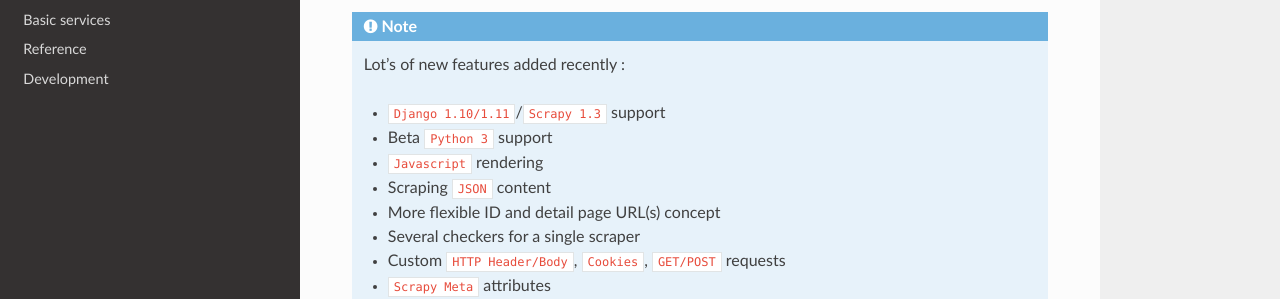
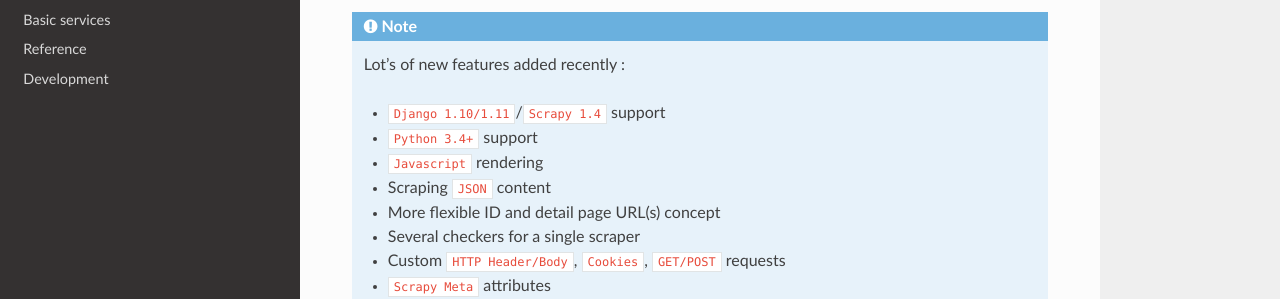
Before and after one commit to EmersonCosta0915/Django-Dynamic-Scraper, a Sphinx documentation site: the page built from docs/index.rst, in a window 1280 px wide and 900 px high. Shown: the part 244-543 px from the top of the window. Built offline with Sphinx 7.4.7 and the Read the Docs theme 2.0.0, drawn with Linux system fonts in a browser that asks for light colours.

Commit message:
Added not on Scrapy 1.4 support in the docs

```diff
--- a/docs/development.rst
+++ b/docs/development.rst
@@ -97,6 +97,8 @@ Release Notes
   new migration ``0018``, please run ``python manage.py migrate`` command
 * New ``join`` processor for convenience (see: :ref:`predefined_processors`) analogue to ``Join``
   processor from ``Scrapy``, has to be used with default processors deactivated
+* Official support for ``Scrapy 1.4`` (no changes in the codebase though)
+* Declared ``Python 3.4+`` support as ``stable``
 * Closing DB connection when spider run is finished
   (`GitHub issue #84 <https://github.com/holgerd77/django-dynamic-scraper/issues/84>`_)
 * Set ``LOG_STDOUT`` to ``False`` in example project scraper settings due to a bug
--- a/docs/index.rst
+++ b/docs/index.rst
@@ -12,8 +12,8 @@ of the features of Scrapy it lets you dynamically create and manage spiders via
 .. note::
    Lot's of new features added recently :
 
-   * ``Django 1.10/1.11``/``Scrapy 1.3`` support
-   * Beta ``Python 3`` support
+   * ``Django 1.10/1.11``/``Scrapy 1.4`` support
+   * ``Python 3.4+`` support
    * ``Javascript`` rendering
    * Scraping ``JSON`` content
    * More flexible ID and detail page URL(s) concept
--- a/docs/installation.rst
+++ b/docs/installation.rst
@@ -11,7 +11,7 @@ The **basic requirements** for Django Dynamic Scraper are:
 
 * Python 2.7+ or Python 3.4+
 * `Django <https://www.djangoproject.com/>`_ 1.8/1.9/1.10/1.11 (newer versions untested)
-* `Scrapy <http://www.scrapy.org>`_ 1.1/1.2(?)/1.3 (older versions like ``0.24`` not supported any more!)
+* `Scrapy <http://www.scrapy.org>`_ 1.1/1.2(?)/1.3/1.4 (older versions like ``0.24`` not supported any more!)
 * `scrapy-djangoitem <https://github.com/scrapy-plugins/scrapy-djangoitem>`_ 1.1
 * `Python JSONPath RW 1.4+ <https://github.com/kennknowles/python-jsonpath-rw>`_
 * `Python-Future (preparing the code base to run with Python 2/3) 0.15+ <http://python-future.org/>`_
@@ -42,7 +42,7 @@ Due to dev resource constraints backwards compatibility for older ``Django`` or
 +-------------+-------------------+----------------------+----------------------+-------------------------------+
 | DDS Version | Django            | Scrapy               | Python               | django-celery/Celery/Kombu    |
 +=============+===================+======================+======================+===============================+
-| 0.11        | 1.8/1.9/1.10/1.11 | 1.1/1.2(?)/1.3       | 2.7+/3.4+            | 3.2.1/3.1.25/3.0.37           |
+| 0.11/0.12   | 1.8/1.9/1.10/1.11 | 1.1/1.2(?)/1.3/1.4   | 2.7+/3.4+            | 3.2.1/3.1.25/3.0.37           |
 +-------------+-------------------+----------------------+----------------------+-------------------------------+
 | 0.4-0.9     | 1.7/1.8           | 0.22/0.24            | 2.7                  | 3.1.16 (newer untested)       |
 +-------------+-------------------+----------------------+----------------------+-------------------------------+
--- a/requirements.txt
+++ b/requirements.txt
@@ -1,5 +1,5 @@
 Django>=1.8,<1.12
-Scrapy>=1.1,<1.4
+Scrapy>=1.1,<1.5
 scrapy-djangoitem>=1.1.1,<1.2
 scrapyd>=1.2,<1.3
 jsonpath-rw>=1.4
--- a/setup.py
+++ b/setup.py
@@ -31,7 +31,7 @@ setup(
     #    to be installed manually to avoid side-effects when updating the software.
     #    Version numbers are updated accordingly though.
     #    'Django>=1.8,<1.12',
-    #    'Scrapy>=1.1,<1.4',
+    #    'Scrapy>=1.1,<1.5',
     #    'scrapy-djangoitem>=1.1.1,<1.2',
     #    'scrapy-splash>=0.7', # Optional
     #    'scrapyd>=1.2,<1.3',
```
